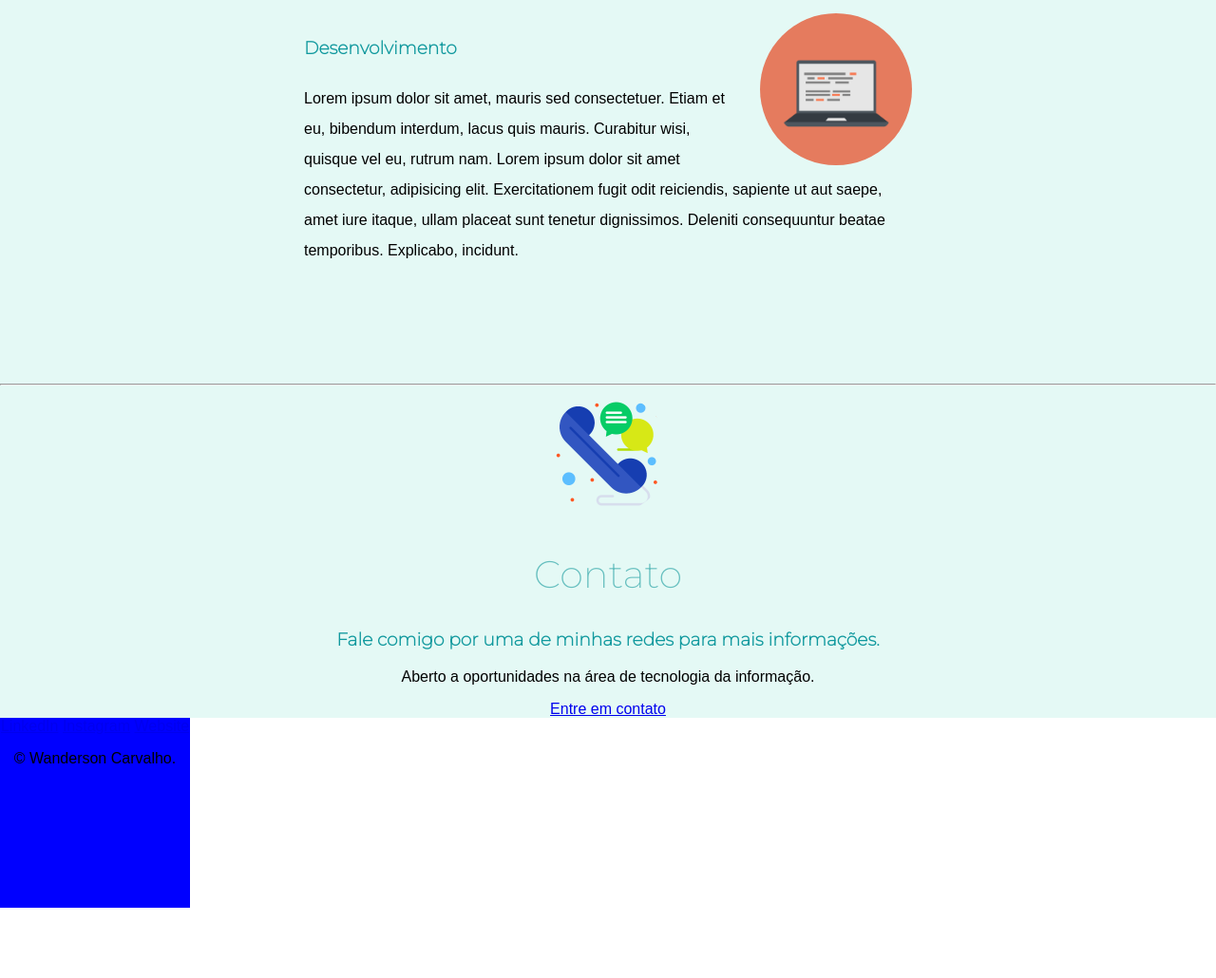
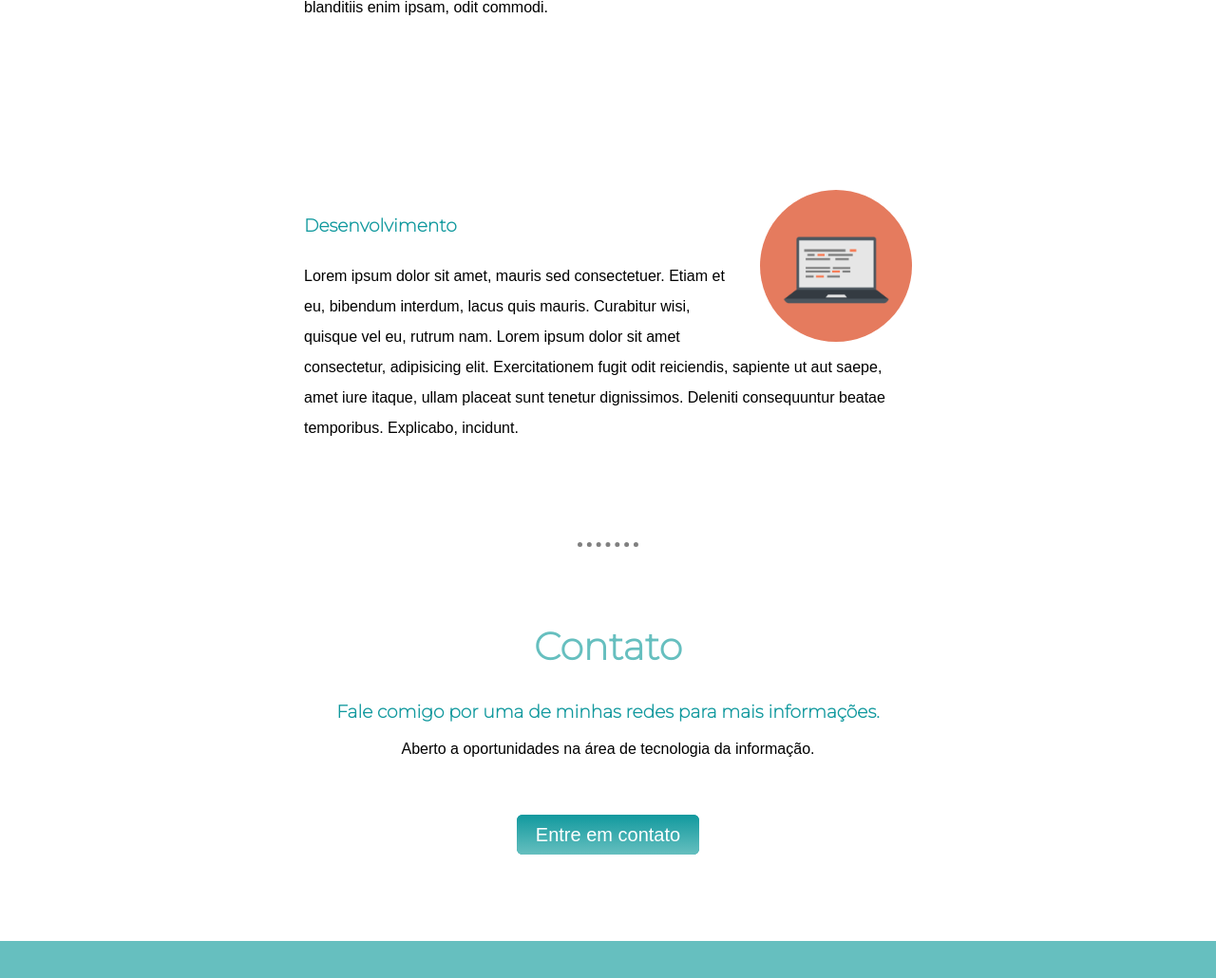
Before and after one commit to WanCarvalho/portfolio-web-udemy-course, a plain HTML site: page index.html in a window 1280 px wide. Shown: the part 1760-2790 px from the top of the page at 95% size. Before the commit the page ends 2716 px from the top, so only its background shows below. Drawn offline with Linux system fonts and the light colour scheme.

Commit message:
Atualizações nos arquivos index.html e styles.css. Correção no layout

```diff
--- a/css/styles.css
+++ b/css/styles.css
@@ -14,22 +14,43 @@ h1{
 
 h2{
     font-size: 2.5rem;
-    font-weight: normal;
+    font-weight: bold;
     font-family: 'Montserrat', sans-serif;
     color: #66BFBF;
+    margin-top: 80px;
 }
 
 h3{
     font-family: 'Montserrat', sans-serif;
     color: #11999E;
+    font-weight: bold;
 }
 
-div{
-    background-color: #E4F9F5;
-    text-align: center;
+hr {
+
+    border-style: none;
+    border-top-style: dotted;
+    border-color: grey;
+    width: 5%;
+    border-width: 5px;
 }
 
 /*-----Classes and id's-----*/
+#hr1{
+    margin-top: 80px;
+}
+
+#my-bio{
+    font-weight: bold;
+    color: #40514E;
+    font-size: 19px;
+    font-family: 'Times New Roman', Times, serif;
+}
+
+.middle-container {
+    background-color: #FFFFFF;
+}
+
 .middle-container img{
     border-radius: 100px;
 }
@@ -40,11 +61,8 @@ div{
     padding-top: 100px;
 }
 
-#middle-container{
-    margin: 0;
-    width: 200px;
-    height: 200px;
-    background-color: red;
+.mountain-img{
+    width: 38%;
 }
 
 .skills{
@@ -55,13 +73,18 @@ div{
 
 .skill-row {
     width: 50%;
-    margin: 100px auto 100px auto;
+    margin: 80px auto 80px auto;
     text-align: left;
     line-height: 2;
 }
 
 .icon-img{
     width: 10%;
+}
+
+.profile-img{
+    width: 12%;
+    margin-top: 80px;
 }
 
 .design-img {
@@ -76,11 +99,54 @@ div{
     margin-left: 30px;
 }
 
+#parag-contact{
+    margin-bottom: 70px;
+}
+
+.btn {
+    background: #11999E;
+    background-image: -webkit-linear-gradient(top, #11999E, #66BFBF);
+    background-image: -moz-linear-gradient(top, #11999E, #66BFBF);
+    background-image: -ms-linear-gradient(top, #11999E, #66BFBF);
+    background-image: -o-linear-gradient(top, #11999E, #66BFBF);
+    background-image: linear-gradient(to bottom, #11999E, #66BFBF);
+    -webkit-border-radius: 6;
+    -moz-border-radius: 6;
+    border-radius: 6px;
+    font-family: Arial;
+    color: #FFFFFF;
+    font-size: 20px;
+    padding: 10px 20px 10px 20px;
+    text-decoration: none;
+}
+
+  .btn:hover {
+    background: #66BFBF;
+    background-image: -webkit-linear-gradient(top, #66BFBF, #11999E);
+    background-image: -moz-linear-gradient(top, #66BFBF, #11999E);
+    background-image: -ms-linear-gradient(top, #66BFBF, #11999E);
+    background-image: -o-linear-gradient(top, #66BFBF, #11999E);
+    background-image: linear-gradient(to bottom, #66BFBF, #11999E);
+    text-decoration: none;
+}
+
 .bottom-container{
-    margin: 0;
-    width: 200px;
-    height: 200px;
-    background-color: blue;
+    padding: 50px;
+    margin-top: 100px;
+    background-color: #66BFBF;
+}
+
+.footer-link{
+    text-decoration: none;
+    padding: 0 20px 0px 20px;
+    color: #11999E;
+
+}
+
+.author-name{
+    padding-top: 25px;
+    color: #FFFFFF;
+    padding-bottom: 0;
 }
 
 .top-cloud{
--- a/index.html
+++ b/index.html
@@ -17,16 +17,16 @@
         <h1>Eu sou Wanderson</h1>
         <h2><strong>um  <u>pro</u>gramador.</strong></h2>
         <img class="bottom-cloud" src="./images/cloud.png" alt="cloud-img">
-        <img src="./images/mountain.png" alt="mountain-img">
+        <img class="mountain-img" src="./images/mountain.png" alt="mountain-img">
     </div>
 
     <div class="middle-container">
         <div class="profile">
-          <img style="width: 12%;" class="icon-img" src="./images/perfil.jpg" alt="">
+          <img class="profile-img" class="icon-img" src="./images/perfil.jpg" alt="">
           <h2>Olá!</h2>
-          <p>Eu sou estudante de programação! Atualmente focado em aprender desenvolvimento WEB.</p>
+          <p id="my-bio">Sou estudante de programação.<br> Atualmente focado em aprender desenvolvimento WEB.</p>
         </div>
-        <hr>
+        <hr id="hr1">
 
         <div class="skills">
 
@@ -41,26 +41,25 @@
           <div class="skill-row">
             <img class="dev-img" src="./images/computer.png" alt="">
             <h3>Desenvolvimento</h3>
-            <p class="desc-parag">Lorem ipsum dolor sit amet, mauris sed consectetuer. Etiam et eu, bibendum interdum, lacus quis mauris. Curabitur wisi, quisque vel eu, rutrum nam. Lorem ipsum dolor sit amet consectetur, adipisicing elit. Exercitationem fugit odit reiciendis, sapiente ut aut saepe, amet iure itaque, ullam placeat sunt tenetur dignissimos. Deleniti consequuntur beatae temporibus. Explicabo, incidunt.</p>
+            <p>Lorem ipsum dolor sit amet, mauris sed consectetuer. Etiam et eu, bibendum interdum, lacus quis mauris. Curabitur wisi, quisque vel eu, rutrum nam. Lorem ipsum dolor sit amet consectetur, adipisicing elit. Exercitationem fugit odit reiciendis, sapiente ut aut saepe, amet iure itaque, ullam placeat sunt tenetur dignissimos. Deleniti consequuntur beatae temporibus. Explicabo, incidunt.</p>
           </div>
         </div>
 
         <hr>
         <div class="contact-me">
-            <img class="icon-img" src="./images/contacts.png" alt="">
             <h2>Contato</h2>
             <h3>Fale comigo por uma de minhas redes para mais informações.</h3>
-            <p>Aberto a oportunidades na área de tecnologia da informação.</p>
+            <p id="parag-contact">Aberto a oportunidades na área de tecnologia da informação.</p>
             <a class="btn" href="mailto:wandersoncarvalho.1501@gmail.com">Entre em contato</a>
         </div>
       </div>
 
 
       <div class="bottom-container">
-        <a class="footer-link" href="https://www.linkedin.com/in/wanderson-carvalho-66433a1a8">LinkedIn</a>
-        <a class="footer-link" href="https://www.instagram.com/wancarvalho_/">Instagram</a>
-        <a class="footer-link" href="https://www.appbrewery.co/">Website</a>
-        <p>© Wanderson Carvalho.</p>
+        <strong><a class="footer-link" href="https://www.linkedin.com/in/wanderson-carvalho-66433a1a8" target="_blank">LinkedIn</a></strong>
+        <strong><a class="footer-link" href="https://www.instagram.com/wancarvalho_/" target="_blank">Instagram</a></strong>
+        <strong><a class="footer-link" href="https://github.com/WanCarvalho" target="_blank">GitHub</a></strong>
+        <p class="author-name">© 2022 Wanderson Carvalho</p>
       </div>
 
 </body>
```
